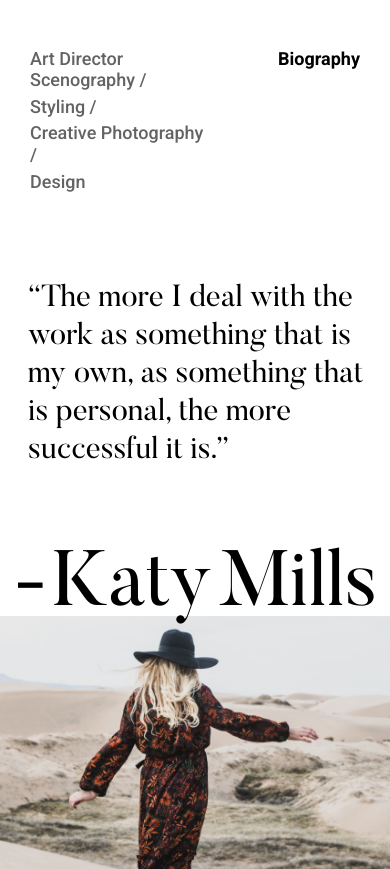
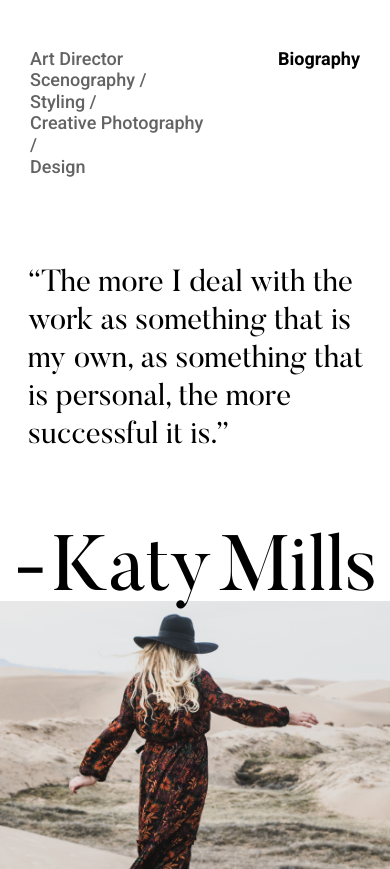
Before and after one commit to lewebcode/otus-css-nikonenko, a plain HTML site: page index.html in a window 390 px wide. Shown: the part 899-1768 px from the top of the page. Drawn offline with Linux system fonts and the light colour scheme.

Commit message:
fix styles for biography

```diff
--- a/style.css
+++ b/style.css
@@ -461,7 +461,7 @@ body{
         grid-row: 1/2;
         padding-left: 30px;
     }
-    .biography .biography__content .biography__text ul{
+    .biography .biography__content .biography__text .biography__text-list{
         -webkit-flex-flow: column;
         flex-flow: column;
         gap: 0;
```
